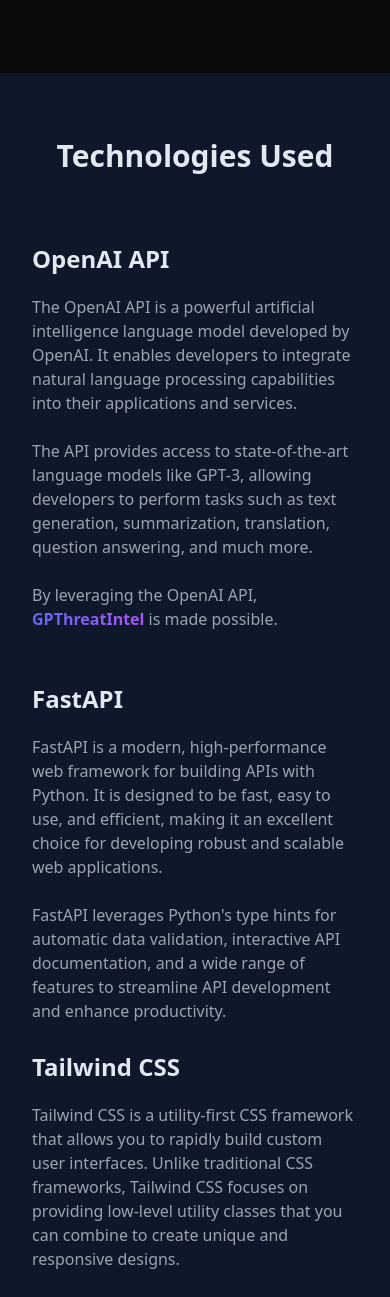
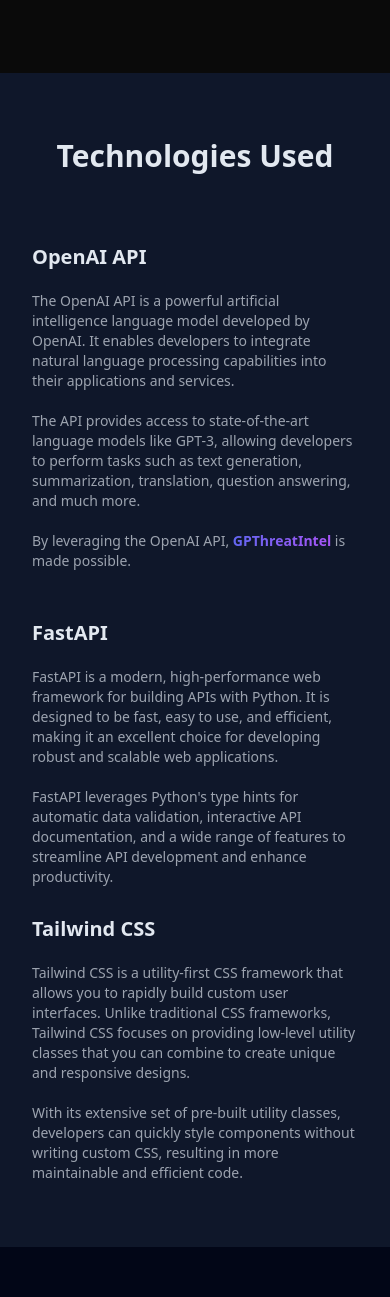
Before and after one commit to nitroz3us/GPThreatIntel-Summarizer, a FastAPI app: page /about in a window 390 px wide. Shown: the part 883-2180 px from the top of the page. Run offline with FastAPI, Linux system fonts and the light colour scheme; some libraries are stand-ins or nearby versions.

Commit message:
fixed about page mobile styling

```diff
--- a/src/templates/about.html
+++ b/src/templates/about.html
@@ -127,11 +127,11 @@
         <div class="flex flex-col md:flex-row mt-10 md:mt-20">
           <div class="w-full pt-8 pr-8 pl-8 md:p-6">
             <h3
-              class="text-2xl md:text-3xl text-slate-200 font-bold leading-none mb-6"
+              class="text-xl md:text-3xl text-slate-200 font-bold leading-none mb-6"
             >
               OpenAI API
             </h3>
-            <p class="text-gray-400 md:mb-6">
+            <p class="text-gray-400 text-sm md:text-base md:mb-6">
               The OpenAI API is a powerful artificial intelligence language
               model developed by OpenAI. It enables developers to integrate
               natural language processing capabilities into their applications
@@ -153,11 +153,11 @@
           </div>
           <div class="w-full pt-8 pr-8 pl-8 md:p-6">
             <h3
-              class="text-2xl md:text-3xl text-slate-200 font-bold leading-none mb-6"
+              class="text-xl md:text-3xl text-slate-200 font-bold leading-none mb-6"
             >
               FastAPI
             </h3>
-            <p class="text-gray-400 md:mb-8">
+            <p class="text-gray-400 text-sm md:text-base md:mb-8">
               FastAPI is a modern, high-performance web framework for building
               APIs with Python. It is designed to be fast, easy to use, and
               efficient, making it an excellent choice for developing robust and
@@ -170,11 +170,11 @@
           </div>
           <div class="w-full pt-8 pr-8 pl-8 md:p-6">
             <h3
-              class="text-2xl md:text-3xl text-slate-200 font-bold leading-none mb-6"
+              class="text-xl md:text-3xl text-slate-200 font-bold leading-none mb-6"
             >
               Tailwind CSS
             </h3>
-            <p class="text-gray-400 md:mb-8">
+            <p class="text-gray-400 text-sm md:text-base md:mb-8">
               Tailwind CSS is a utility-first CSS framework that allows you to
               rapidly build custom user interfaces. Unlike traditional CSS
               frameworks, Tailwind CSS focuses on providing low-level utility
```
